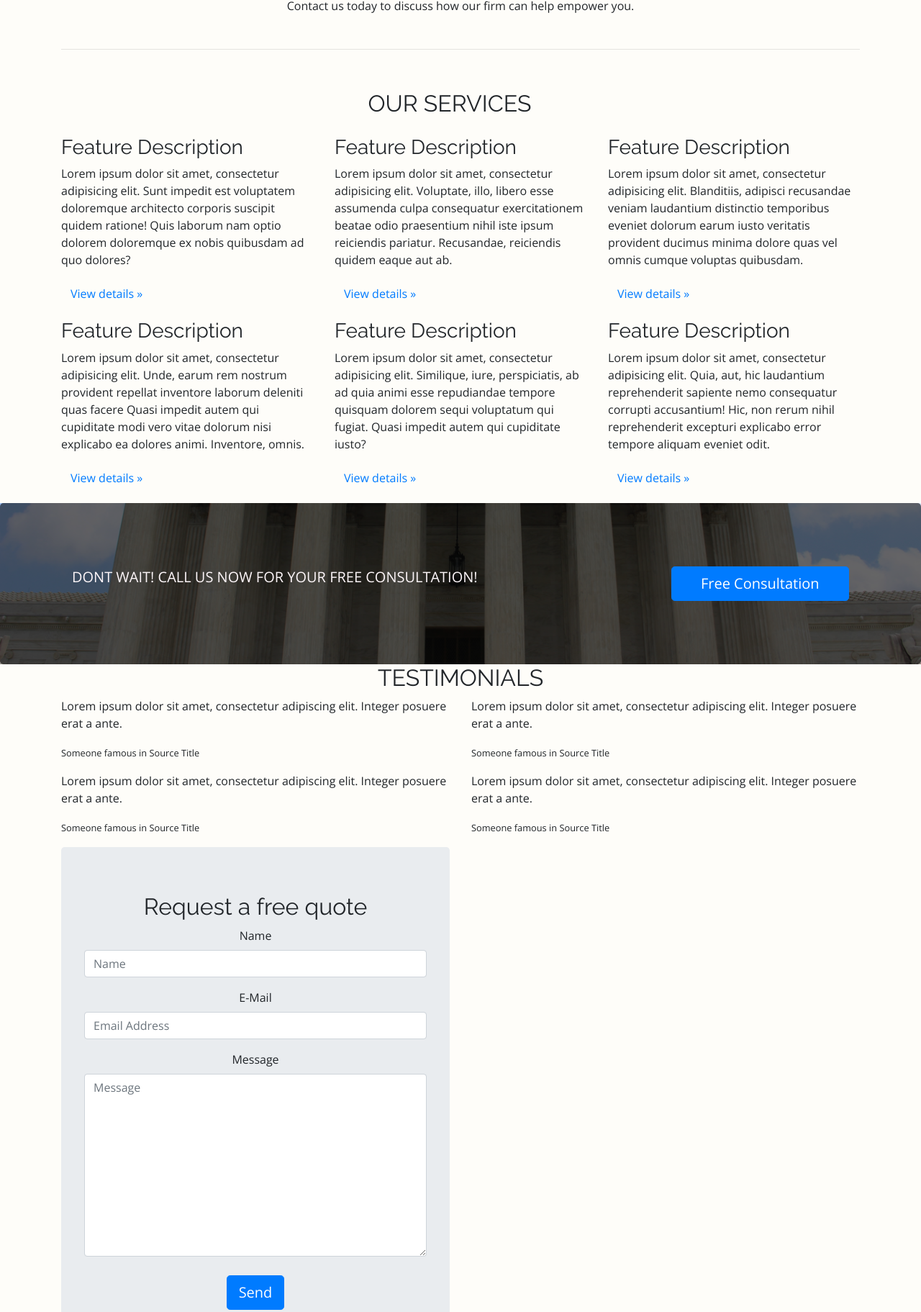
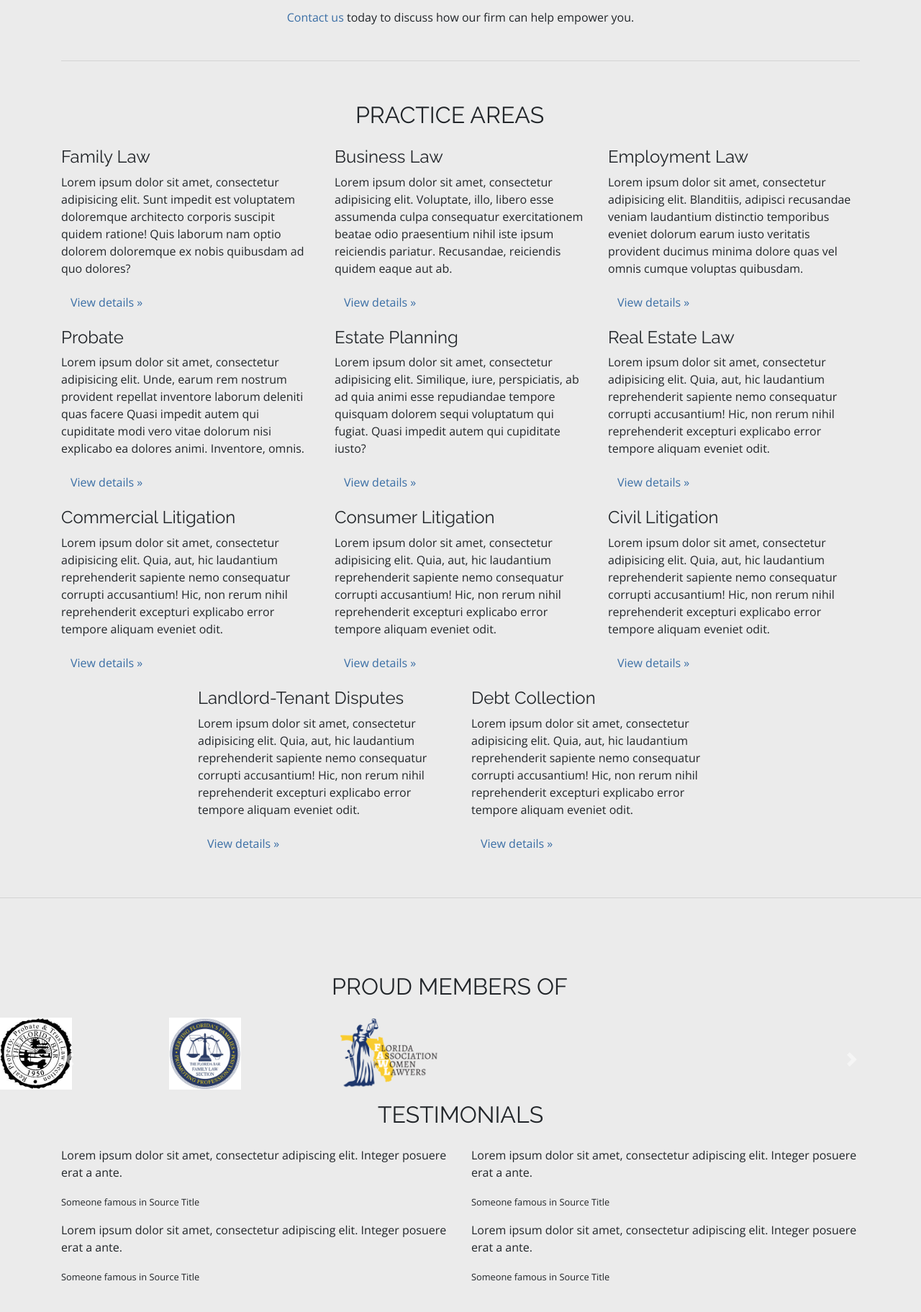
Before and after one commit to Krush02/MLLaw2.0, a plain HTML site: page index.html in a window 1280 px wide. Shown: the part 610-2433 px from the top of the page at 72% size. Drawn offline with nearby package versions, Linux system fonts and the light colour scheme.

Commit message:
styling & content

```diff
--- a/index.html
+++ b/index.html
@@ -67,7 +67,7 @@
 </head>
 
 <body>
-<nav class="navbar navbar-expand-md bg-dark navbar-dark fixed-top">
+<nav class="navbar navbar-expand-md bg-dark navbar-dark fixed-top opaque">
   <!-- Brand -->
   <img class="navbar-brand" src="./resources/images/logo.png" alt="Marsicano Leyva PLLC Logo">
 
@@ -82,12 +82,12 @@
 		</li>
 		<li class="nav-item dropdown">
 		  <a class="nav-link dropdown-toggle" href="#" id="navbardrop" data-toggle="dropdown">Practice Areas</a>
-		  <div class="dropdown-menu">
+		  <div class="dropdown-menu bg-dark">
 			<a class="dropdown-item" href="family-law.html">Family Law</a>
 			<a class="dropdown-item" href="business-law.html">Business Law</a>
 			<a class="dropdown-item" href="employment-law.html">Employment Law</a>
 			<a class="dropdown-item" href="probate.html">Probate</a>
-			<a class="dropdown-item" href="estate.html">Estate Planning</a>
+			<a class="dropdown-item" href="estate-planning.html">Estate Planning</a>
 			<a class="dropdown-item" href="commercial-litigation.html">Commercial Litigation</a>
 			<a class="dropdown-item" href="consumer-litigation.html">Consumer Litigation</a>
 			<a class="dropdown-item" href="civil-litigation.html">Civil Litigation</a>
@@ -100,7 +100,7 @@
 		  <a class="nav-link" href="#team">Meet the Team</a>
 		</li>
 		<li class="nav-item">
-		  <a class="nav-link" href="#contact">Contact Us</a>
+		  <a class="nav-link" href="contact.html">Contact Us</a>
 		</li>
 		<li class="nav-item">
 		  <a class="nav-link" href="#payment">Make A Payment</a>
@@ -132,83 +132,140 @@
 <!-- / HEADER -->
 
 <!--  SECTION-1 -->
-<section>
-  <div class="row mw-100 pt-5">
+<section class="py-5">
+  <div class="row mw-100">
     <div class="col-lg-12 page-header text-center">
-      <h2>ABOUT US</h2>
+      <h2>ABOUT OUR FIRM</h2>
     </div>
   </div>
   <div class="container">
     <div class="row py-3">
       <div class="col-sm-12 text-center mx-auto">
-        <p>Marsicano + Leyva PLLC is committed to empowering individuals and business owners by offering a suite of professional legal services at an affordable rate. The attorneys at Marsicano + Leyva PLLC will use their individual experiences and unique insights to provide clients with tailored representation and cutting-edge legal solutions.
+        <p class="justify">Marsicano + Leyva PLLC is committed to empowering individuals and business owners by offering a suite of professional legal services at an affordable rate. The attorneys at Marsicano + Leyva PLLC will use their individual experiences and unique insights to provide clients with tailored representation and cutting-edge legal solutions.</p>
 		<br>
-		<br>
-		Contact us today to discuss how our firm can help empower you.</p>
+		  <p><a href="contact.html">Contact us</a> today to discuss how our firm can help empower you.</p>
       </div>
     </div>
 	  <hr>
 
 	  <div class="row mw-100 pt-4">
-      <div class="col-lg-12 page-header text-center py-3">
-        <h2>OUR SERVICES</h2>
+	    <div class="col-lg-12 page-header text-center py-3">
+		  <h2>PRACTICE AREAS</h2>
+	    </div>
       </div>
-    </div>
     <div class="row">
       <div class="col-xs-6 col-lg-4">
-        <h3>Feature Description</h3>
-        <p> <i class="icon-desktop "></i>Lorem ipsum dolor sit amet, consectetur adipisicing elit. Sunt impedit est voluptatem doloremque architecto corporis suscipit quidem ratione! Quis laborum nam optio dolorem doloremque ex nobis quibusdam ad quo dolores? </p>
-        <p><a class="btn btn-default" href="http://www.bootstraptor.com">View details »</a></p>
+        <h4>Family Law</h4>
+        <p>Lorem ipsum dolor sit amet, consectetur adipisicing elit. Sunt impedit est voluptatem doloremque architecto corporis suscipit quidem ratione! Quis laborum nam optio dolorem doloremque ex nobis quibusdam ad quo dolores? </p>
+        <p><a class="btn btn-default" href="family-law.html">View details »</a></p>
       </div>
       <div class="col-xs-6 col-lg-4">
-        <h3>Feature Description</h3>
-        <p> <i class="icon-desktop "></i> Lorem ipsum dolor sit amet, consectetur adipisicing elit. Voluptate, illo, libero esse assumenda culpa consequatur exercitationem beatae odio praesentium nihil iste ipsum reiciendis pariatur. Recusandae, reiciendis quidem eaque aut ab. </p>
-        <p><a class="btn btn-default" href="http://www.bootstraptor.com">View details »</a></p>
+        <h4>Business Law</h4>
+        <p>Lorem ipsum dolor sit amet, consectetur adipisicing elit. Voluptate, illo, libero esse assumenda culpa consequatur exercitationem beatae odio praesentium nihil iste ipsum reiciendis pariatur. Recusandae, reiciendis quidem eaque aut ab. </p>
+        <p><a class="btn btn-default" href="business-law.html">View details »</a></p>
       </div>
       <div class="col-xs-6 col-lg-4">
-        <h3>Feature Description</h3>
-        <p> <i class="icon-desktop "></i> Lorem ipsum dolor sit amet, consectetur adipisicing elit. Blanditiis, adipisci recusandae veniam laudantium distinctio temporibus eveniet dolorum earum iusto veritatis provident ducimus minima dolore quas vel omnis cumque voluptas quibusdam.</p>
-        <p><a class="btn btn-default" href="http://www.bootstraptor.com">View details »</a></p>
+        <h4>Employment Law</h4>
+        <p>Lorem ipsum dolor sit amet, consectetur adipisicing elit. Blanditiis, adipisci recusandae veniam laudantium distinctio temporibus eveniet dolorum earum iusto veritatis provident ducimus minima dolore quas vel omnis cumque voluptas quibusdam.</p>
+        <p><a class="btn btn-default" href="employment-law.html">View details »</a></p>
       </div>
       <div class="col-xs-6 col-lg-4">
-        <h3>Feature Description</h3>
-        <p> <em class="icon-desktop "></em> Lorem ipsum dolor sit amet, consectetur adipisicing elit. Unde, earum rem nostrum provident repellat inventore laborum deleniti quas facere Quasi impedit autem qui cupiditate modi vero vitae dolorum nisi explicabo ea dolores animi. Inventore, omnis.</p>
-        <p><a class="btn btn-default" href="http://www.bootstraptor.com">View details »</a></p>
+        <h4>Probate</h4>
+        <p>Lorem ipsum dolor sit amet, consectetur adipisicing elit. Unde, earum rem nostrum provident repellat inventore laborum deleniti quas facere Quasi impedit autem qui cupiditate modi vero vitae dolorum nisi explicabo ea dolores animi. Inventore, omnis.</p>
+        <p><a class="btn btn-default" href="probate.html">View details »</a></p>
       </div>
       <div class="col-xs-6 col-lg-4">
-        <h3>Feature Description</h3>
-        <p> <i class="icon-desktop "></i> Lorem ipsum dolor sit amet, consectetur adipisicing elit. Similique, iure, perspiciatis, ab ad quia animi esse repudiandae tempore quisquam dolorem sequi voluptatum qui fugiat. Quasi impedit autem qui cupiditate iusto?</p>
-        <p><a class="btn btn-default" href="http://www.bootstraptor.com">View details »</a></p>
+        <h4>Estate Planning</h4>
+        <p>Lorem ipsum dolor sit amet, consectetur adipisicing elit. Similique, iure, perspiciatis, ab ad quia animi esse repudiandae tempore quisquam dolorem sequi voluptatum qui fugiat. Quasi impedit autem qui cupiditate iusto?</p>
+        <p><a class="btn btn-default" href="estate-planning.html">View details »</a></p>
       </div>
       <div class="col-xs-6 col-lg-4">
-        <h3>Feature Description</h3>
-        <p> <i class="icon-desktop "></i> Lorem ipsum dolor sit amet, consectetur adipisicing elit. Quia, aut, hic laudantium reprehenderit sapiente nemo consequatur corrupti accusantium! Hic, non rerum nihil reprehenderit excepturi explicabo error tempore aliquam eveniet odit.</p>
-        <p><a class="btn btn-default" href="http://www.bootstraptor.com">View details »</a></p>
+        <h4>Real Estate Law</h4>
+        <p>Lorem ipsum dolor sit amet, consectetur adipisicing elit. Quia, aut, hic laudantium reprehenderit sapiente nemo consequatur corrupti accusantium! Hic, non rerum nihil reprehenderit excepturi explicabo error tempore aliquam eveniet odit.</p>
+        <p><a class="btn btn-default" href="real-estate.html">View details »</a></p>
       </div>
-    </div>
-
-
-  </div>
-</section>
-  <div class="jumbotron parallax mx-auto m-0">
-    <div class="container py-4">
-      <div class="row mx-auto">
-        <div class="col-xs-12 col-md-9 col-lg-9">
-          <p class="lead">DONT WAIT! CALL US NOW FOR YOUR FREE CONSULTATION!</p>
-        </div>
-        <div class=" text-center col-sm-6 col-lg-3 col-sm-offset-3 col-md-3 col-xs-offset-4 col-xs-5 col-lg-offset-0">
-        	<a class="btn  btn-block btn-lg btn-primary" href="contact.html" title="">Free Consultation</a>
-        </div>
+	  <div class="col-xs-6 col-lg-4">
+        <h4>Commercial Litigation</h4>
+        <p>Lorem ipsum dolor sit amet, consectetur adipisicing elit. Quia, aut, hic laudantium reprehenderit sapiente nemo consequatur corrupti accusantium! Hic, non rerum nihil reprehenderit excepturi explicabo error tempore aliquam eveniet odit.</p>
+        <p><a class="btn btn-default" href="commercial-litigation.html">View details »</a></p>
+      </div>
+	  <div class="col-xs-6 col-lg-4">
+        <h4>Consumer Litigation</h4>
+        <p>Lorem ipsum dolor sit amet, consectetur adipisicing elit. Quia, aut, hic laudantium reprehenderit sapiente nemo consequatur corrupti accusantium! Hic, non rerum nihil reprehenderit excepturi explicabo error tempore aliquam eveniet odit.</p>
+        <p><a class="btn btn-default" href="consumer-litigation.html">View details »</a></p>
+      </div>
+	  <div class="col-xs-6 col-lg-4">
+        <h4>Civil Litigation</h4>
+        <p>Lorem ipsum dolor sit amet, consectetur adipisicing elit. Quia, aut, hic laudantium reprehenderit sapiente nemo consequatur corrupti accusantium! Hic, non rerum nihil reprehenderit excepturi explicabo error tempore aliquam eveniet odit.</p>
+        <p><a class="btn btn-default" href="civil-litigation.html">View details »</a></p>
+      </div>
+	  </div>
+	<div class="row justify-content-center">
+	  <div class="col-xs-6 col-lg-4">
+        <h4>Landlord-Tenant Disputes</h4>
+        <p>Lorem ipsum dolor sit amet, consectetur adipisicing elit. Quia, aut, hic laudantium reprehenderit sapiente nemo consequatur corrupti accusantium! Hic, non rerum nihil reprehenderit excepturi explicabo error tempore aliquam eveniet odit.</p>
+        <p><a class="btn btn-default" href="landlord-tenant.html">View details »</a></p>
+      </div>
+	  <div class="col-xs-6 col-lg-4">
+        <h4>Debt Collection</h4>
+        <p>Lorem ipsum dolor sit amet, consectetur adipisicing elit. Quia, aut, hic laudantium reprehenderit sapiente nemo consequatur corrupti accusantium! Hic, non rerum nihil reprehenderit excepturi explicabo error tempore aliquam eveniet odit.</p>
+        <p><a class="btn btn-default" href="debt-collection.html">View details »</a></p>
       </div>
     </div>
   </div>
+	<br>
+	<hr>
+</section>
 
-  <!-- /container -->
- <section>
+<!-- Membership Seals -->
+<section>
+	  <div class="row mw-100 pt-4">
+	    <div class="col-lg-12 page-header text-center py-3">
+		  <h2>PROUD MEMBERS OF</h2>
+	    </div>
+      </div>
+	<div id="carouselControls container" class="carousel slide" data-ride="carousel">
+	  <div class="carousel-inner row">
+		<div class="carousel-item col-xs-12 col-sm-10 col-md-8 col-lg-6 active">
+		  <ul class="d-flex justify-content-between">
+		    <li><a href="https://www.americanbar.org/aba.html" target="_blank"><img class="img-fluid seal" src="./resources/images/ABA.jpeg" alt="American Bar Association"></a></li>
+		    <li><a href="https://flayld.org/" target="_blank"><img class="img-fluid seal" src="./resources/images/YLD.jpg" alt="Florida Bar Young Lawyers Division"></a></li>
+		    <li><a href="https://www.dadecountybar.org/" target="_blank"><img class="img-fluid seal" src="./resources/images/DCB.png" alt="Dade County Bar Association"></a></li>
+		  </ul>
+		</div>
+		<div class="carousel-item col-xs-12 col-sm-10 col-md-8 col-lg-6">
+		  <ul class="d-flex justify-content-between">
+			 <li><a href="https://www.rpptl.org/" target="_blank"><img class="img-fluid seal" src="./resources/images/rpptl.jpeg" alt="Real Property, Probate & Trust Law Section of Florida"></a></li>
+			 <li><a href="http://familylawfla.org/" target="_blank"><img class="img-fluid seal" src="./resources/images/fam-law.jpg" alt="Florida Bar Family Law Section"></a></li>
+			 <li><a href="http://www.fawl.org/" target="_blank"><img class="img-fluid seal" src="./resources/images/fawl.png" alt="Florida Association for Women Lawyers"></a></li>
+		  </ul>
+		</div>
+		<div class="carousel-item col-xs-12 col-sm-10 col-md-8 col-lg-6">
+		  <ul class="d-flex justify-content-between">
+			 <li><a href="http://coralgablesbar.org/index.php" target="_blank"><img class="img-fluid seal" src="./resources/images/CGB.jpeg" alt="Coral Gables Bar Association"></a></li>
+			 <li><a href="http://bnimiami.com/" target="_blank"><img class="img-fluid seal" src="./resources/images/BNI.jpeg" alt="BNI Miami Dade"></a></li>
+			 <li><a href="https://www.leadershipbroward.org/youth-leadership-broward/" target="_blank"><img class="img-fluid seal" src="./resources/images/YLB.png" alt="Youth Leadership Broward"></a></li>
+		  </ul>
+		</div>
+	  </div>
+	  <a class="carousel-control-prev" href="#carouselControls" role="button" data-slide="prev">
+		<span class="carousel-control-prev-icon" aria-hidden="true"></span>
+		<span class="sr-only">Previous</span>
+	  </a>
+	  <a class="carousel-control-next" href="#carouselControls" role="button" data-slide="next">
+		<span class="carousel-control-next-icon" aria-hidden="true"></span>
+		<span class="sr-only">Next</span>
+	  </a>
+	</div>
+</section>
+
+  <!-- Testimonials -->
+ <section class="pb-5">
   <div class="container">
+
     <div class="row">
       <div class="col-lg-12 page-header text-center">
-        <h2>TESTIMONIALS</h2>
+        <h2 class="pb-3">TESTIMONIALS</h2>
       </div>
     </div>
     <div class="row">
@@ -233,10 +290,22 @@
           <small>Someone famous in <cite title="Source Title">Source Title</cite></small> </blockquote>
       </div>
     </div>
-
   </div>
 </section>
-  <!-- / CONTAINER-->
+
+  <!-- Free Consultation CTA // Parallax Container -->
+  <div class="parallax mx-auto m-0 py-5">
+    <div class="container py-5">
+      <div class="row mx-auto">
+        <div class="col-xs-12 col-md-8 col-lg-8">
+          <p class="lead justify">DONT WAIT! CALL US NOW FOR YOUR FREE CONSULTATION!</p>
+        </div>
+        <div class="mx-auto text-center col-xs-offset-4 col-xs-5 col-lg-offset-0">
+        	<a class="btn  btn-block btn-lg btn-primary" href="contact.html" title="">Free Consultation</a>
+        </div>
+      </div>
+    </div>
+  </div>
 
 <section>
 <div class="well"> </div>
--- a/resources/css/style.css
+++ b/resources/css/style.css
@@ -1,11 +1,13 @@
 /* CSS Document */
 
-/* --- Color Palette ---
-Primary: #1292B9
-Secondary: #1E5578
-light: #FEFDF9
-Dark: #1B2729
--------------------- */
+/* --- Color Palette ----------------
+Primary:   #004E98     //  Usafa Blue
+Secondary: #3A6EA5     //  Queen Blue
+Tertiary:  #EE4266     //  Paradise Pink
+light:     #EBEBEB     //  Isabelline
+Light 2:   #C0C0C0     //  Silver
+Dark:      #191923     //  Eerie Black
+---------------------------------- */
 
 body {
 	position: relative;
@@ -25,12 +27,25 @@ h1 {
 	font-size: 3.5em !important;
 }
 
+a, a:visited {
+	color: #3a6ea5;
+}
+
+a:hover {
+	text-decoration: none;
+	color: #EE4266;
+}
+
 section {
-	background-color: #FEFDF9 !important;
+	background-color: #EBEBEB !important;
 }
 
 .opaque {
-	opacity: .8;
+	opacity: .9;
+}
+
+.justify {
+	text-align: justify;
 }
 
 /* --- parallax effect class - Apply this class to a div for parallax effect --- */
@@ -85,14 +100,32 @@ section {
     top: 5px;
 }
 
+/* --- Navbar --- */
+.bg-dark {
+	background-color: #191923 !important;
+}
+.nav-link {
+	color: #C0C0C0 !important;
+}
+
+.nav-link:hover {
+	color: #EBEBEB !important;
+}
+
 .navbar-brand {
 	width: 50px !important;
 }
 
-nav a {
-	color: #FEFDF9 !important;
+.dropdown-item {
+	color: #C0C0C0 !important;
 }
 
+.dropdown-item:hover {
+	color: #191923 !important;
+	background-color: #EBEBEB !important;
+}
+
+/* --- Banner / Jumbotron --- */
 .banner-main {
 	background-image: url("../images/banner-bg.jpg");
 	background-size: cover;
@@ -110,10 +143,7 @@ nav a {
 	color: #1E5578;
 }
 
-.dropdown-menu {
-	background-color: rgba(30,85,120,0.9) !important;
+.seal {
+	height: 100px !important;
+	width: auto;
 }
-
-.dropdown-item:hover {
-	color: #1E5578 !important;
-}
```
